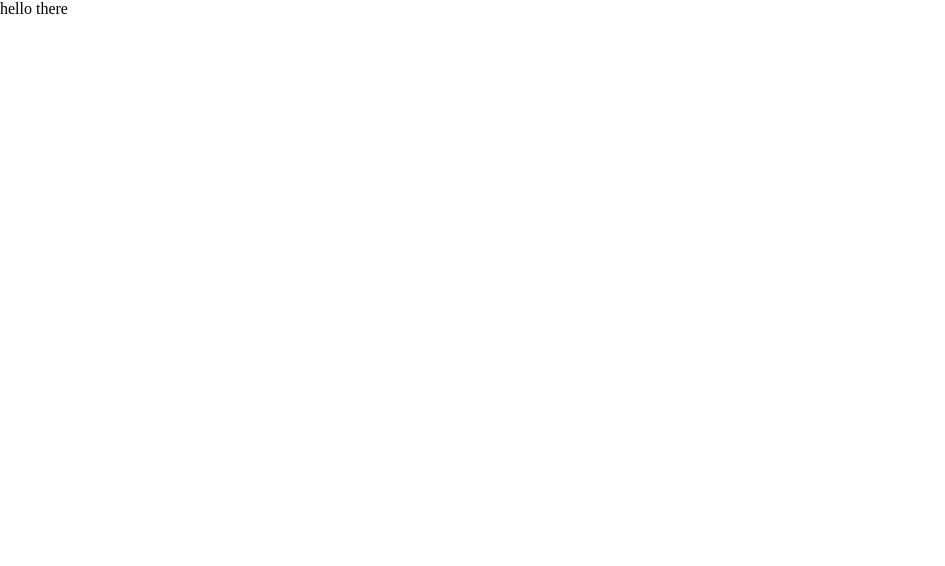
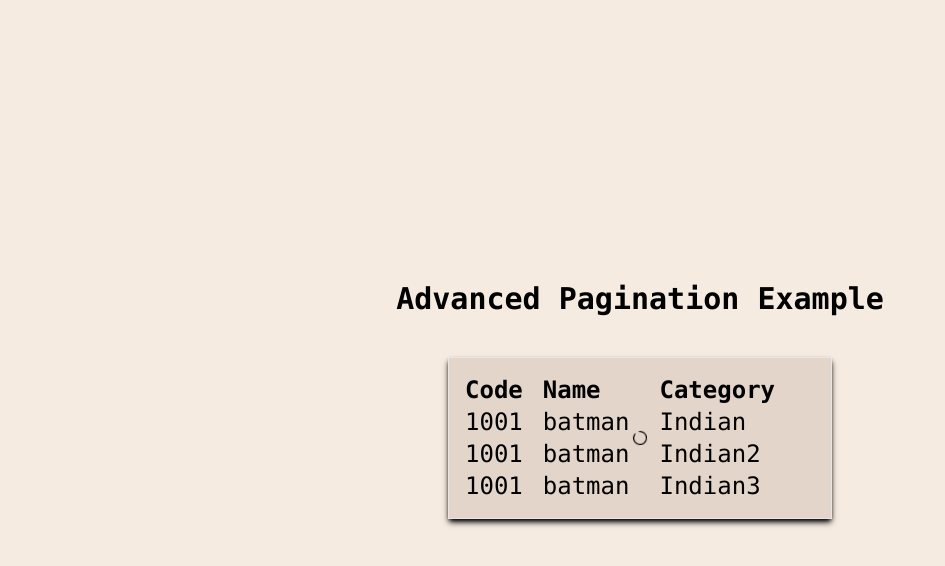
Before and after one commit to Batty-sk/advanced-pagination-system, a React (Vite) app: page / in a window 1280 px wide. Shown: the top 566 px of the page, without its empty margins (0-945 px from the left). Built offline with nearby package versions, Linux system fonts and the light colour scheme.

Commit message:
added: datatable,columns components

```diff
--- /dev/null
+++ b/postcss.config.js
@@ -0,0 +1,6 @@
+export default {
+    plugins: {
+        tailwindcss: {},
+        autoprefixer: {},
+      },
+}
--- a/src/App.tsx
+++ b/src/App.tsx
@@ -1,11 +1,31 @@
-import React from 'react'
+import React from "react";
+import { DataTable } from "primereact/datatable";
+import { Column } from "primereact/column";
 
 const App = () => {
   return (
-    <div className=''>
-        hello there
+    <main className="text-3xl font-bold min-h-svh bg-[#f5ebe0]  text-black flex flex-col justify-center items-center font-mono ">
+      <h1>Advanced Pagination Example </h1>
+      <div className=" mt-10 text-2xl shadow-md shadow-black">
+      <DataTable
+        value={[
+          { name: "batman", code: "1001", category: "Indian" },
+          { name: "batman", code: "1001", category: "Indian2" },
+          { name: "batman", code: "1001", category: "Indian3" },
+        ]}
+         className="border min-w-96 min-h-40 p-4 bg-[#e3d5ca] "
+         columnResizeMode={'expand'}
+         loading={true}
+
+      >
+    <Column field="code" header="Code" className="text-1xl font-normal"></Column>
+    <Column field="name" header="Name" className="text-1xl font-normal"></Column>
+    <Column field="category" header="Category" className="text-1xl font-normal"></Column>
+
+    </DataTable>
     </div>
-  )
-}
+    </main>
+  );
+};
 
-export default App
+export default App;
--- a/src/index.css
+++ b/src/index.css
@@ -2,3 +2,6 @@
   margin: 0;
   padding: 0;
 }
+@tailwind base;
+@tailwind components;
+@tailwind utilities;
--- /dev/null
+++ b/tailwind.config.js
@@ -0,0 +1,10 @@
+/** @type {import('tailwindcss').Config} */
+export default {
+  content: [
+    './src/**/*.{js,ts,jsx,tsx}',
+  ],
+  theme: {
+    extend: {},
+  },
+  plugins: [],
+}
```
Also changed, not shown: package.json (+5 -2 lines), 2 other files (tests, documents, lock files or other folders).
